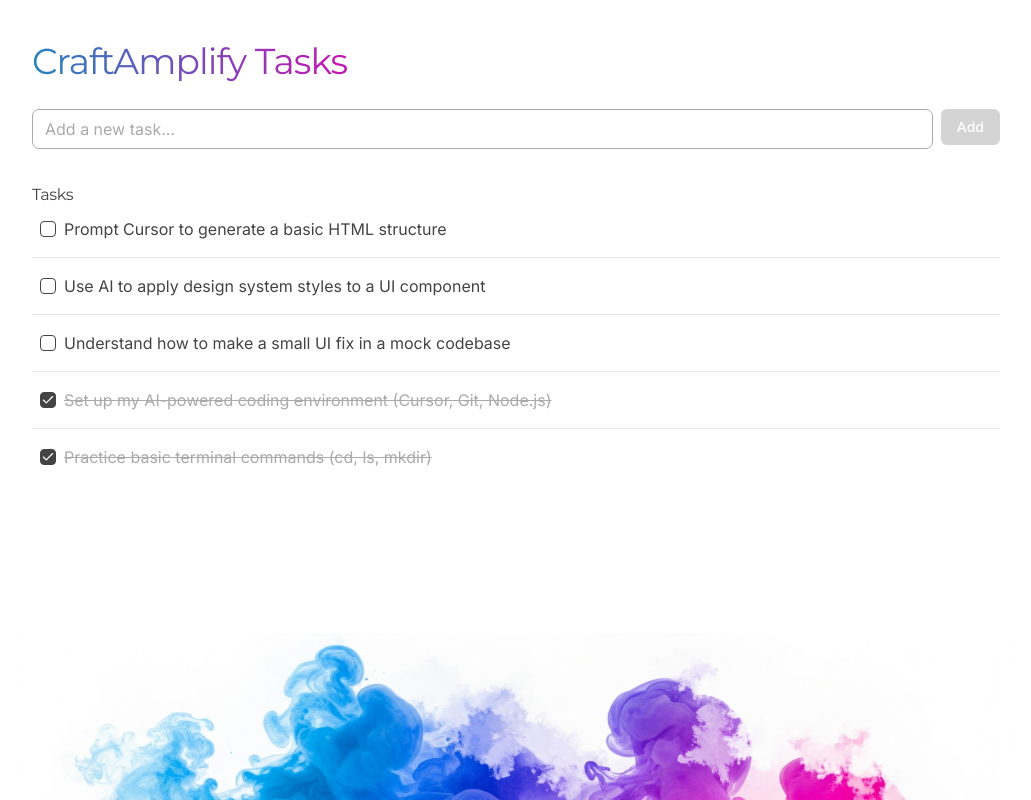
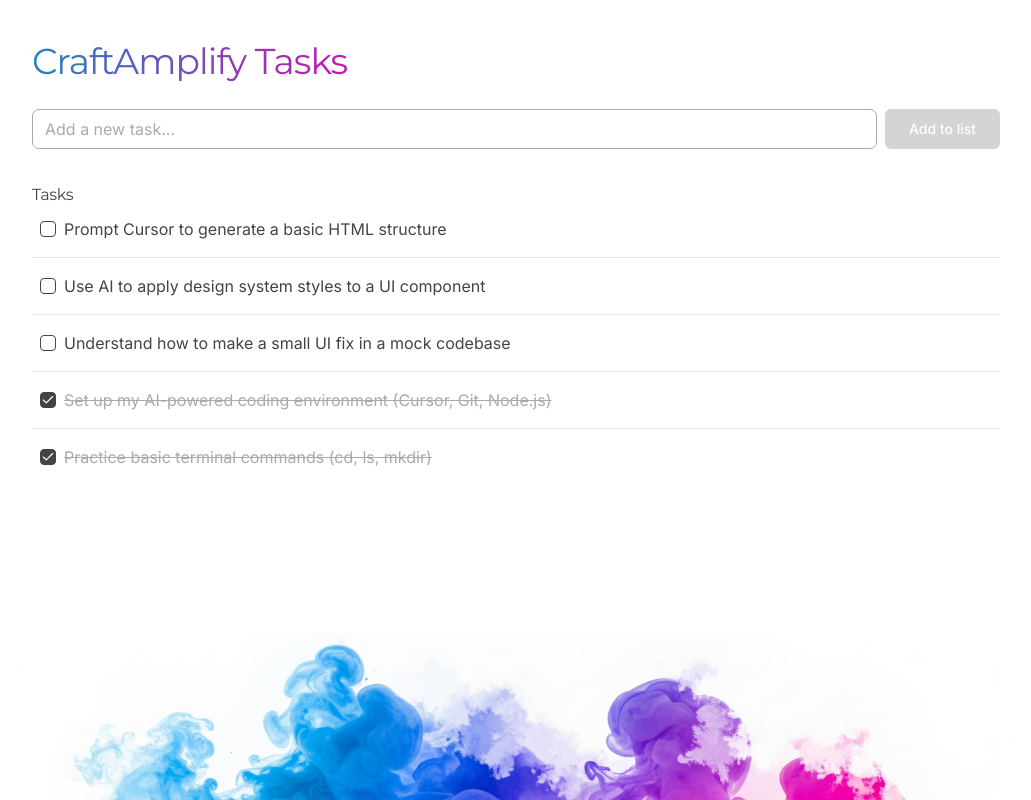
Before and after one commit to CraftAmplify/craftamplify-task-app, a React (Vite) app: page / in a window 1280 px wide. Shown: the whole page, without its empty margins (124-1155 px from the left). Built offline with nearby package versions, Linux system fonts and the light colour scheme; data requests are answered from the project's data file.

Commit message:
style: increase add button size to lg

```diff
--- a/src/components/AddTaskForm.tsx
+++ b/src/components/AddTaskForm.tsx
@@ -42,9 +42,9 @@ export function AddTaskForm({ onAddTask }: AddTaskFormProps) {
         type="submit"
         disabled={!taskText.trim()}
         variant="craft"
-        size="default"
+        size="lg"
       >
-        Add
+        Add to list
       </Button>
     </form>
   )
```
